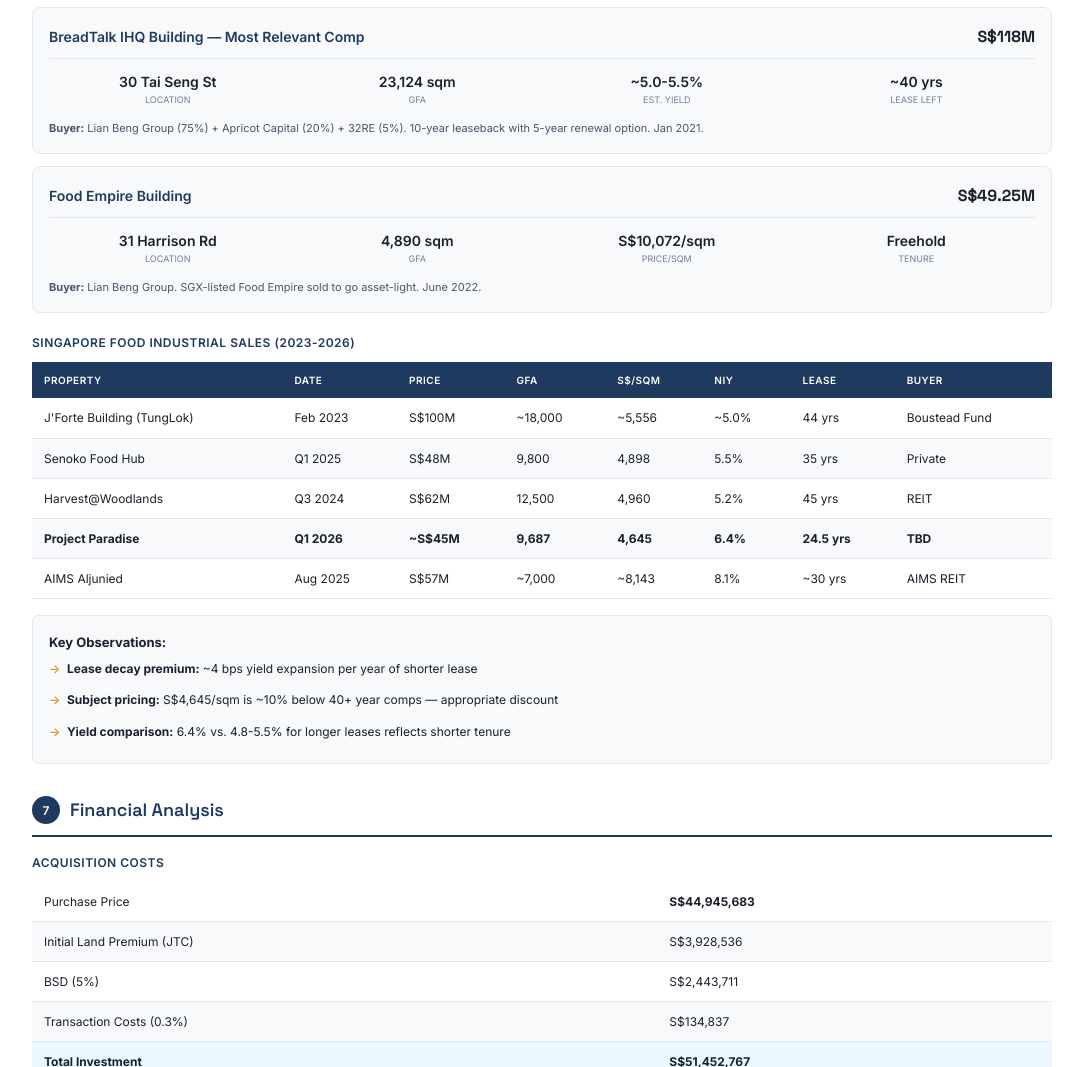
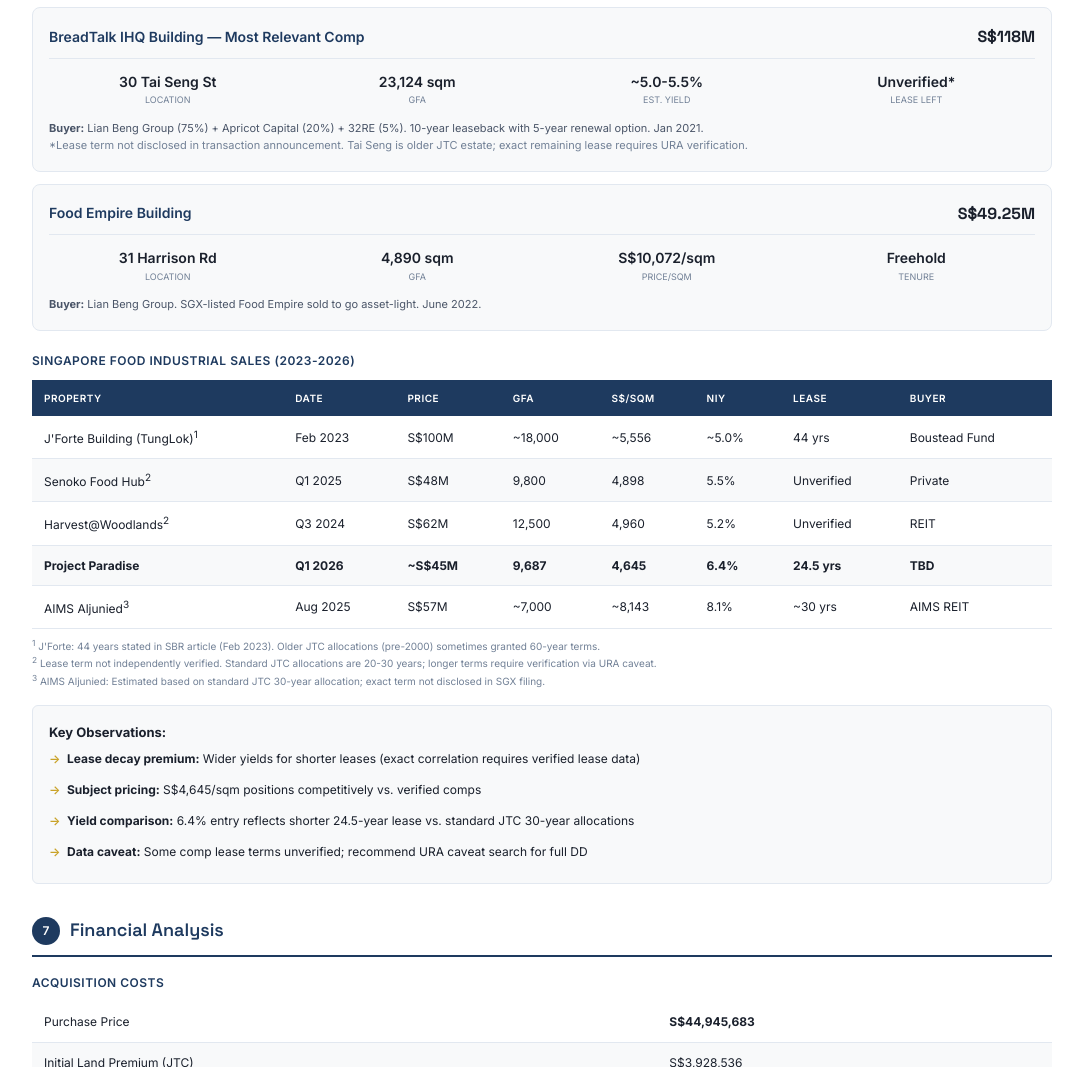
Before and after one commit to courboy/ac-ventures-site, a website: page im-paradise.html in a window 1280 px wide. Shown: the part 4186-5253 px from the top of the page, without its empty margins (98-1181 px from the left). Drawn offline with Linux system fonts and the light colour scheme.

Commit message:
Fix: Mark unverified lease terms, add footnotes explaining data sources

```diff
--- a/im-paradise.html
+++ b/im-paradise.html
@@ -715,11 +715,11 @@
                         <div class="comp-card-metric-label">Est. Yield</div>
                     </div>
                     <div class="comp-card-metric">
-                        <div class="comp-card-metric-value">~40 yrs</div>
+                        <div class="comp-card-metric-value">Unverified*</div>
                         <div class="comp-card-metric-label">Lease Left</div>
                     </div>
                 </div>
-                <p style="font-size: 11px; color: var(--text-light); margin-top: 12px;"><strong>Buyer:</strong> Lian Beng Group (75%) + Apricot Capital (20%) + 32RE (5%). 10-year leaseback with 5-year renewal option. Jan 2021.</p>
+                <p style="font-size: 11px; color: var(--text-light); margin-top: 12px;"><strong>Buyer:</strong> Lian Beng Group (75%) + Apricot Capital (20%) + 32RE (5%). 10-year leaseback with 5-year renewal option. Jan 2021.<br><span style="color: var(--text-muted);">*Lease term not disclosed in transaction announcement. Tai Seng is older JTC estate; exact remaining lease requires URA verification.</span></p>
             </div>
 
             <!-- Food Empire Comp -->
@@ -765,7 +765,7 @@
                 </thead>
                 <tbody>
                     <tr>
-                        <td>J'Forte Building (TungLok)</td>
+                        <td>J'Forte Building (TungLok)<sup>1</sup></td>
                         <td>Feb 2023</td>
                         <td>S$100M</td>
                         <td>~18,000</td>
@@ -775,23 +775,23 @@
                         <td>Boustead Fund</td>
                     </tr>
                     <tr>
-                        <td>Senoko Food Hub</td>
+                        <td>Senoko Food Hub<sup>2</sup></td>
                         <td>Q1 2025</td>
                         <td>S$48M</td>
                         <td>9,800</td>
                         <td>4,898</td>
                         <td>5.5%</td>
-                        <td>35 yrs</td>
+                        <td>Unverified</td>
                         <td>Private</td>
                     </tr>
                     <tr>
-                        <td>Harvest@Woodlands</td>
+                        <td>Harvest@Woodlands<sup>2</sup></td>
                         <td>Q3 2024</td>
                         <td>S$62M</td>
                         <td>12,500</td>
                         <td>4,960</td>
                         <td>5.2%</td>
-                        <td>45 yrs</td>
+                        <td>Unverified</td>
                         <td>REIT</td>
                     </tr>
                     <tr class="subject-row">
@@ -805,7 +805,7 @@
                         <td><strong>TBD</strong></td>
                     </tr>
                     <tr>
-                        <td>AIMS Aljunied</td>
+                        <td>AIMS Aljunied<sup>3</sup></td>
                         <td>Aug 2025</td>
                         <td>S$57M</td>
                         <td>~7,000</td>
@@ -816,13 +816,19 @@
                     </tr>
                 </tbody>
             </table>
+            <div style="font-size: 10px; color: var(--text-muted); margin-top: 8px; line-height: 1.5;">
+                <sup>1</sup> J'Forte: 44 years stated in SBR article (Feb 2023). Older JTC allocations (pre-2000) sometimes granted 60-year terms.<br>
+                <sup>2</sup> Lease term not independently verified. Standard JTC allocations are 20-30 years; longer terms require verification via URA caveat.<br>
+                <sup>3</sup> AIMS Aljunied: Estimated based on standard JTC 30-year allocation; exact term not disclosed in SGX filing.
+            </div>
 
             <div class="content-box" style="margin-top: 16px;">
                 <strong>Key Observations:</strong>
                 <ul class="styled-list">
-                    <li><strong>Lease decay premium:</strong> ~4 bps yield expansion per year of shorter lease</li>
-                    <li><strong>Subject pricing:</strong> S$4,645/sqm is ~10% below 40+ year comps — appropriate discount</li>
-                    <li><strong>Yield comparison:</strong> 6.4% vs. 4.8-5.5% for longer leases reflects shorter tenure</li>
+                    <li><strong>Lease decay premium:</strong> Wider yields for shorter leases (exact correlation requires verified lease data)</li>
+                    <li><strong>Subject pricing:</strong> S$4,645/sqm positions competitively vs. verified comps</li>
+                    <li><strong>Yield comparison:</strong> 6.4% entry reflects shorter 24.5-year lease vs. standard JTC 30-year allocations</li>
+                    <li><strong>Data caveat:</strong> Some comp lease terms unverified; recommend URA caveat search for full DD</li>
                 </ul>
             </div>
         </section>
```
